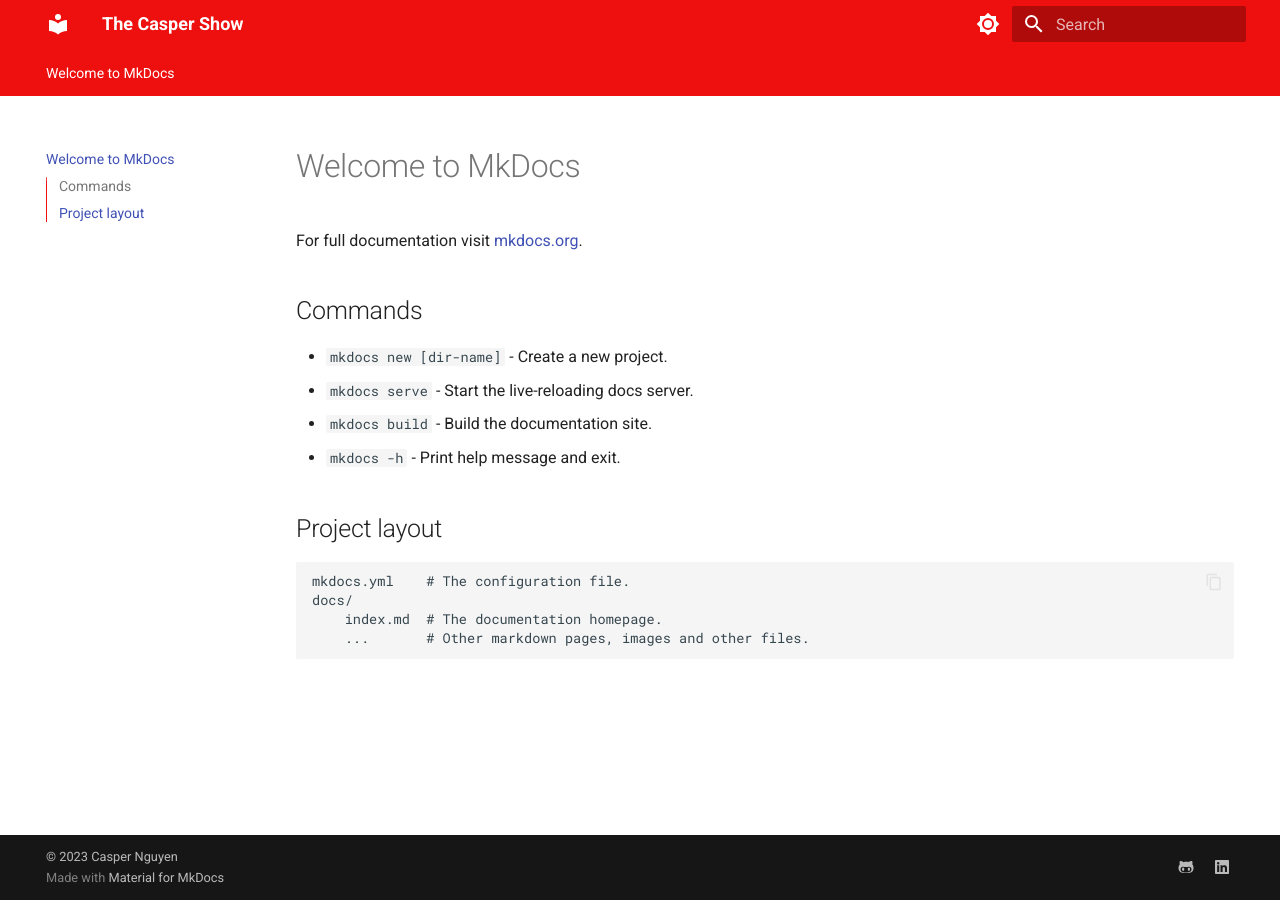
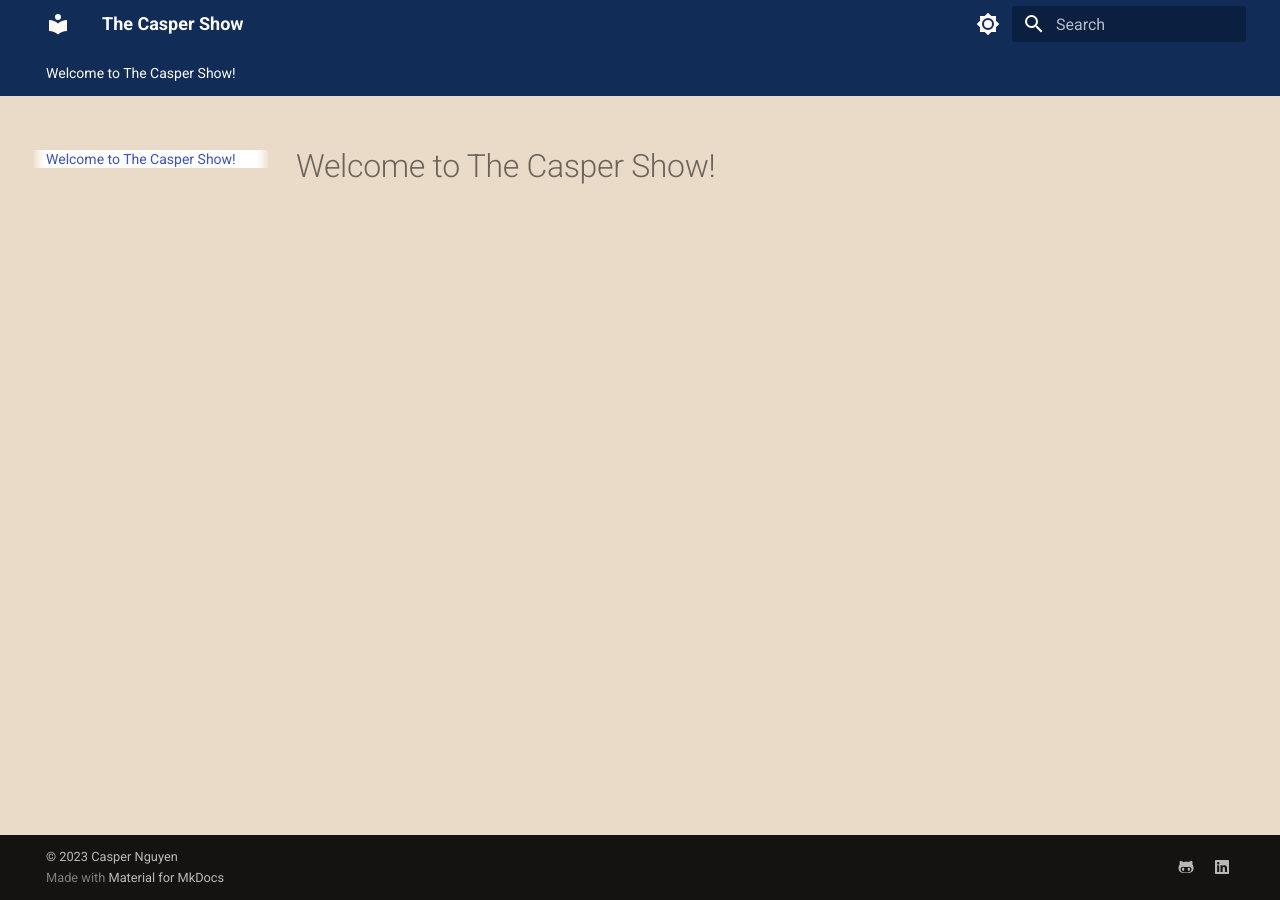
Before and after one commit to SCWinter259/personal-site, an MkDocs documentation site: the page built from docs/index.md, in a window 1280 px wide. Built offline with MkDocs 1.6.1 and Material for MkDocs 9.7.7, drawn with Linux system fonts in a browser that asks for light colours.

Commit message:
added my theme

```diff
--- a/docs/index.md
+++ b/docs/index.md
@@ -1,17 +1 @@
-# Welcome to MkDocs
-
-For full documentation visit [mkdocs.org](https://www.mkdocs.org).
-
-## Commands
-
-* `mkdocs new [dir-name]` - Create a new project.
-* `mkdocs serve` - Start the live-reloading docs server.
-* `mkdocs build` - Build the documentation site.
-* `mkdocs -h` - Print help message and exit.
-
-## Project layout
-
-    mkdocs.yml    # The configuration file.
-    docs/
-        index.md  # The documentation homepage.
-        ...       # Other markdown pages, images and other files.
+# Welcome to The Casper Show!
--- a/docs/stylesheets/extra.css
+++ b/docs/stylesheets/extra.css
@@ -1,12 +1,9 @@
-[data-md-color-scheme="test"] {
-    --md-primary-fg-color:        #EE0F0F;
-    --md-primary-fg-color--light: #ECB7B7;
-    --md-primary-fg-color--dark:  #90030C;
+[data-md-color-scheme="test2"] {
+    --md-primary-fg-color:        #102C57;
+    --md-primary-bg-color:        #FEFAF6;
+    background: #EADBC8;
 }
 
-[data-md-color-scheme="test2"] {
-    --md-primary-fg-color:        #102C57;
-    --md-primary-fg-color--light: #DAC0A3;
-    --md-primary-fg-color--dark:  #EADBC8;
-    --md-primary-bg-color:        #DAC0A3;
-}
+/* body {
+    background: #EADBC8;
+} */
--- a/mkdocs.yml
+++ b/mkdocs.yml
@@ -14,15 +14,16 @@ theme:
     - content.code.copy
   language: en
   palette:
-    - scheme: test
+    - scheme: test2
       toggle:
         icon: material/brightness-7
         name: Switch to dark mode
       accent: blue
-    - scheme: test2
+    - scheme: slate
       toggle:
         icon: material/brightness-4
         name: Switch to light mode
+      primary: brown
       accent: blue
 
 extra_css:
```
